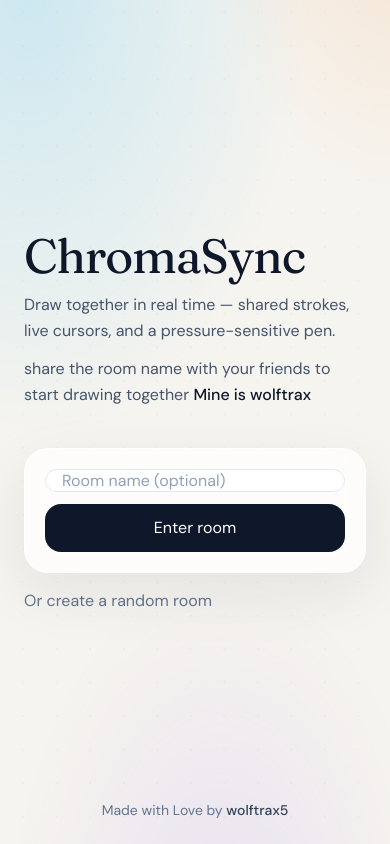
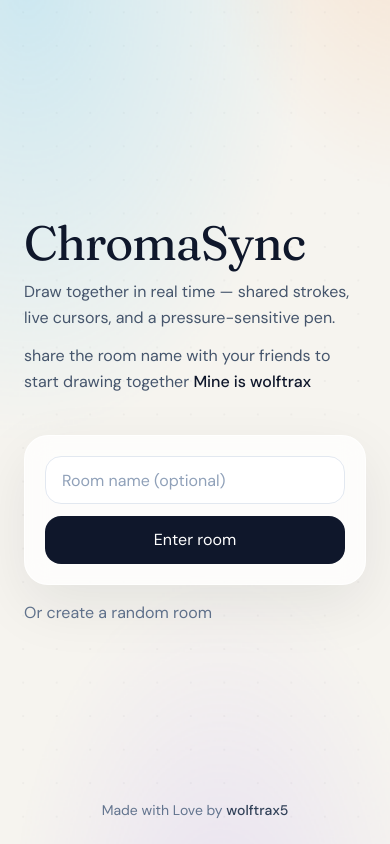
Before and after one commit to wolftrax5/ChromaSync, a Next.js app: page / in a window 390 px wide. Built offline with nearby package versions, Linux system fonts and the light colour scheme.

Commit message:
Update input field in HomePage: add name attribute for accessibility and adjust text size for better responsiveness.

```diff
--- a/src/app/page.tsx
+++ b/src/app/page.tsx
@@ -69,8 +69,9 @@ export default function HomePage() {
           <input
             value={roomId}
             onChange={(e) => setRoomId(e.target.value)}
+            name="roomId"
             placeholder="Room name (optional)"
-            className="h-12 flex-1 rounded-2xl border border-slate-200 bg-white px-4 text-sm text-slate-900 outline-none ring-slate-900/10 placeholder:text-slate-400 focus:ring-2"
+            className="h-12 sm:flex-1 rounded-2xl border border-slate-200 bg-white px-4 text-base sm:text-sm text-slate-900 outline-none ring-slate-900/10 placeholder:text-slate-400 focus:ring-2"
           />
           <button
             type="submit"
```
